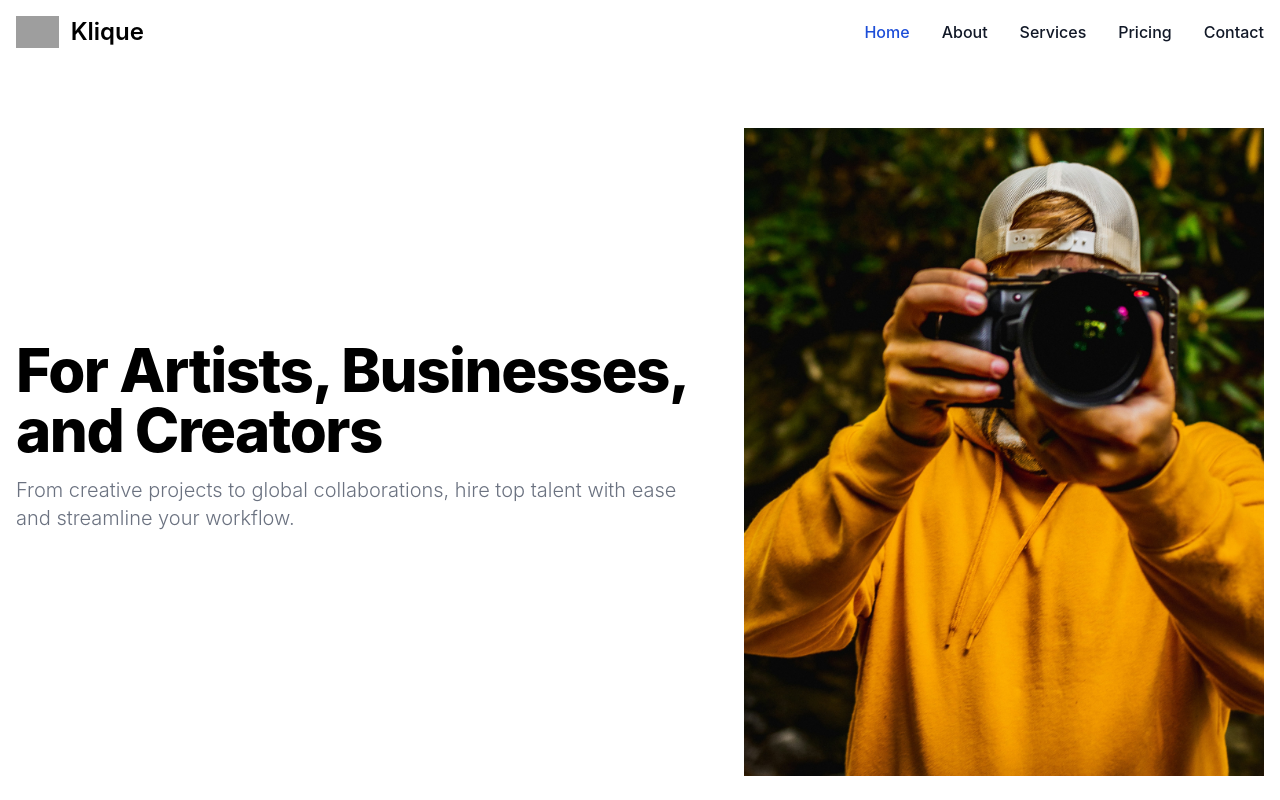
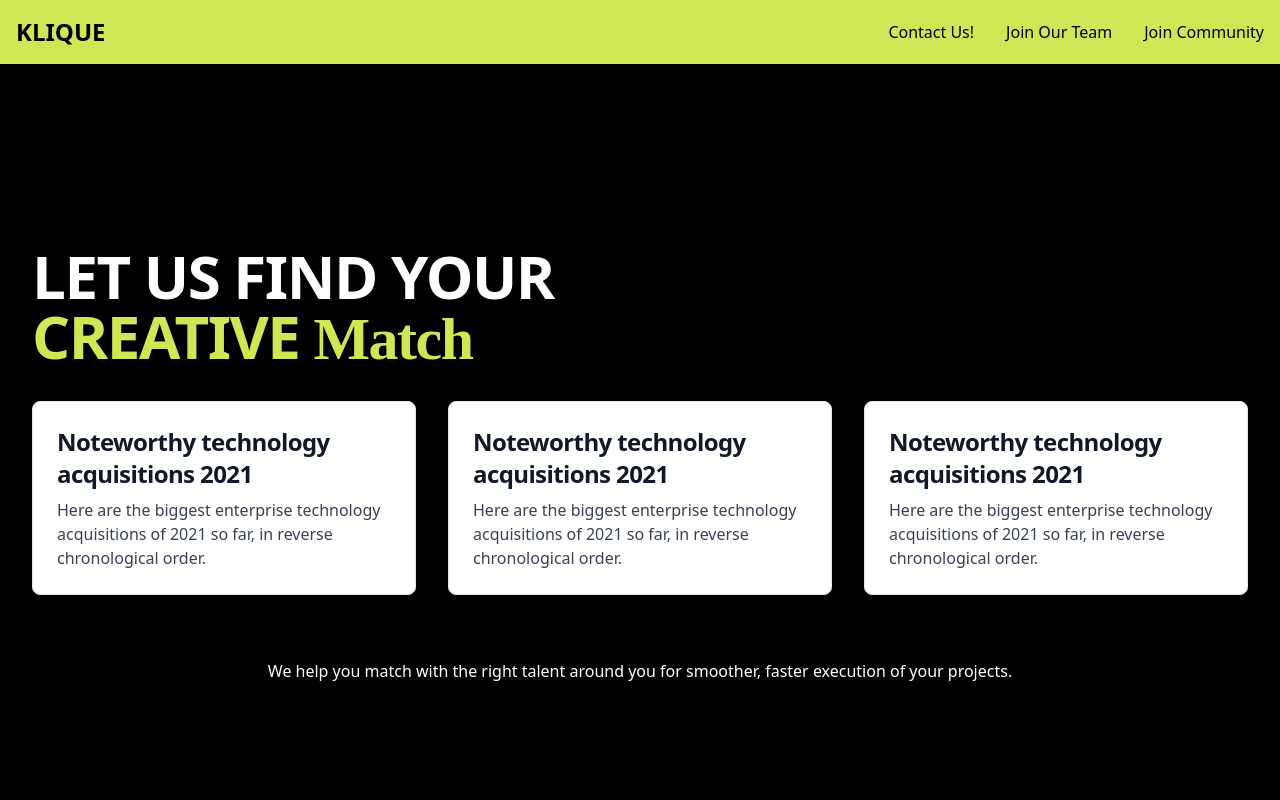
Before and after one commit to Jay8401/Klique, a React (Create React App) app: page / in a window 1280 px wide. Shown: the top 800 px of the page. Built offline with nearby package versions, Linux system fonts and the light colour scheme; grey boxes are pictures that could not be loaded.

Commit message:
fixes landing page

```diff
--- a/src/App.js
+++ b/src/App.js
@@ -1,13 +1,12 @@
 import React from "react";
-import Navbar from "./components/Navbar/Navbar";
-import LandingPage from "./components/LandingPage/LandingPage";
-import TalentPage from "./components/TalentPage/TalentPage";
+import Navbar from "./Pages/Navbar/Navbar";
+import LandingPage from "./Pages/LandingPage/LandingPage";
+
 function App() {
   return (
-    <div>
+    <div className="app-container">
       <Navbar />
       <LandingPage />
-      <TalentPage />
     </div>
   );
 }
--- /dev/null
+++ b/src/Pages/LandingPage/LandingPage.js
@@ -0,0 +1,33 @@
+import React from "react";
+import "./styles.css";
+import Card from "../../components/Card";
+
+const LandingPage = () => {
+  return (
+    <div className="flex flex-col items-center justify-center min-h-screen dark:bg-gray-900">
+      <div className="max-w-screen-xl px-4 mx-auto">
+        <div className="lg:grid lg:grid-cols-7">
+          <div className="lg:col-span-7">
+            <h1 className="flex flex-col text-left mb-8 text-xl font-semibold tracking-tight leading-none md:text-5xl xl:text-6xl dark:text-white">
+              <span>LET US FIND YOUR</span>
+              <span className="text-[#D0E655]">
+                CREATIVE <span className="font-galada">Match</span>
+              </span>
+            </h1>
+          </div>
+        </div>
+        <div className="flex justify-start space-x-8">
+          <Card />
+          <Card />
+          <Card />
+        </div>
+        <p className="mt-8 text-center w-full">
+          We help you match with the right talent around you for smoother,
+          faster execution of your projects.
+        </p>
+      </div>
+    </div>
+  );
+};
+
+export default LandingPage;
--- /dev/null
+++ b/src/Pages/LandingPage/styles.css
@@ -0,0 +1,3 @@
+.font-galada {
+  font-family: "Galada", cursive;
+}
--- /dev/null
+++ b/src/Pages/Navbar/Navbar.js
@@ -0,0 +1,47 @@
+import React from "react";
+
+const Navbar = () => {
+  return (
+    <nav className="border-gray-200 bg-[#D0E655] w-full">
+      <div className="max-w-screen-xl flex flex-wrap items-center justify-between mx-auto p-4">
+        <a href="/" className="flex items-center space-x-3 rtl:space-x-reverse">
+          <span className="self-center text-2xl font-semibold whitespace-nowrap text-black">
+            KLIQUE
+          </span>
+        </a>
+        <div className="hidden w-full md:block md:w-auto" id="navbar-default">
+          <ul className="font-medium flex flex-col p-4 md:p-0 mt-4 border border-gray-100 rounded-lg bg-[#D0E655]  md:flex-row md:space-x-8 rtl:space-x-reverse md:mt-0 md:border-0 md:bg-[#D0E655] dark:border-gray-700">
+
+            <li>
+              <a
+                href="/"
+                className="block py-2 px-3 text-black rounded md:bg-transparent md:p-0 md:hover:text-blue-700"
+                aria-current="page"
+              >
+                Contact Us!
+              </a>
+            </li>
+            <li>
+              <a
+                href="/"
+                className="block py-2 px-3 text-black rounded hover:bg-gray-100 md:hover:bg-transparent md:border-0 md:hover:text-blue-700 md:p-0"
+              >
+                Join Our Team
+              </a>
+            </li>
+            <li>
+              <a
+                href="/"
+                className="block py-2 px-3 text-black rounded hover:bg-gray-100 md:hover:bg-transparent md:border-0 md:hover:text-blue-700 md:p-0"
+              >
+                Join Community
+              </a>
+            </li>
+          </ul>
+        </div>
+      </div>
+    </nav>
+  );
+};
+
+export default Navbar;
--- /dev/null
+++ b/src/components/Card.js
@@ -0,0 +1,17 @@
+import React from "react";
+
+const Card = () => {
+  return (
+    <div className="block max-w-sm p-6 mx-auto mb-8 bg-white border border-gray-200 rounded-lg shadow hover:bg-gray-100 dark:bg-gray-800 dark:border-gray-700 dark:hover:bg-gray-700 lg:w-80 xl:w-96">
+      <h5 className="mb-2 text-2xl font-bold tracking-tight text-gray-900 dark:text-white">
+        Noteworthy technology acquisitions 2021
+      </h5>
+      <p className="font-normal text-gray-700 dark:text-gray-400">
+        Here are the biggest enterprise technology acquisitions of 2021 so far,
+        in reverse chronological order.
+      </p>
+    </div>
+  );
+};
+
+export default Card;
--- a/src/components/LandingPage/LandingPage.js
+++ /dev/null
@@ -1,26 +0,0 @@
-import React from "react";
-
-const LandingPage = () => {
-  return (
-    <div>
-      <section className="bg-white dark:bg-gray-900">
-        <div className="grid max-w-screen-xl px-4 py-8 mx-auto lg:gap-8 xl:gap-0 lg:py-16 lg:grid-cols-12">
-          <div className="mr-auto place-self-center lg:col-span-7">
-            <h1 className="max-w-2xl mb-4 text-4xl font-extrabold tracking-tight leading-none md:text-5xl xl:text-6xl dark:text-white">
-              For Artists, Businesses, and Creators
-            </h1>
-            <p className="max-w-2xl mb-6 font-light text-gray-500 lg:mb-8 md:text-lg lg:text-xl dark:text-gray-400">
-              From creative projects to global collaborations, hire top talent
-              with ease and streamline your workflow.
-            </p>
-          </div>
-          <div className="hidden lg:mt-0 lg:col-span-5 lg:flex">
-            <img className="h-auto" src="/images/hero2.jpg" alt="mockup" />
-          </div>
-        </div>
-      </section>
-    </div>
-  );
-};
-
-export default LandingPage;
--- a/src/components/Navbar/Navbar.js
+++ /dev/null
@@ -1,72 +0,0 @@
-import React from "react";
-
-const Navbar = () => {
-  return (
-    <div>
-      <nav className="bg-white border-gray-200 dark:bg-gray-900">
-        <div className="max-w-screen-xl flex flex-wrap items-center justify-between mx-auto p-4">
-          <a
-            href="/"
-            className="flex items-center space-x-3 rtl:space-x-reverse"
-          >
-            <img
-              src="https://flowbite.com/docs/images/logo.svg"
-              className="h-8"
-              alt="Flowbite Logo"
-            />
-            <span className="self-center text-2xl font-semibold whitespace-nowrap dark:text-white">
-              Klique
-            </span>
-          </a>
-          <div className="hidden w-full md:block md:w-auto" id="navbar-default">
-            <ul className="font-medium flex flex-col p-4 md:p-0 mt-4 border border-gray-100 rounded-lg bg-gray-50 md:flex-row md:space-x-8 rtl:space-x-reverse md:mt-0 md:border-0 md:bg-white dark:bg-gray-800 md:dark:bg-gray-900 dark:border-gray-700">
-              <li>
-                <a
-                  href="/"
-                  className="block py-2 px-3 text-white bg-blue-700 rounded md:bg-transparent md:text-blue-700 md:p-0 dark:text-white md:dark:text-blue-500"
-                  aria-current="page"
-                >
-                  Home
-                </a>
-              </li>
-              <li>
-                <a
-                  href="/"
-                  className="block py-2 px-3 text-gray-900 rounded hover:bg-gray-100 md:hover:bg-transparent md:border-0 md:hover:text-blue-700 md:p-0 dark:text-white md:dark:hover:text-blue-500 dark:hover:bg-gray-700 dark:hover:text-white md:dark:hover:bg-transparent"
-                >
-                  About
-                </a>
-              </li>
-              <li>
-                <a
-                  href="/"
-                  className="block py-2 px-3 text-gray-900 rounded hover:bg-gray-100 md:hover:bg-transparent md:border-0 md:hover:text-blue-700 md:p-0 dark:text-white md:dark:hover:text-blue-500 dark:hover:bg-gray-700 dark:hover:text-white md:dark:hover:bg-transparent"
-                >
-                  Services
-                </a>
-              </li>
-              <li>
-                <a
-                  href="/"
-                  className="block py-2 px-3 text-gray-900 rounded hover:bg-gray-100 md:hover:bg-transparent md:border-0 md:hover:text-blue-700 md:p-0 dark:text-white md:dark:hover:text-blue-500 dark:hover:bg-gray-700 dark:hover:text-white md:dark:hover:bg-transparent"
-                >
-                  Pricing
-                </a>
-              </li>
-              <li>
-                <a
-                  href="/"
-                  className="block py-2 px-3 text-gray-900 rounded hover:bg-gray-100 md:hover:bg-transparent md:border-0 md:hover:text-blue-700 md:p-0 dark:text-white md:dark:hover:text-blue-500 dark:hover:bg-gray-700 dark:hover:text-white md:dark:hover:bg-transparent"
-                >
-                  Contact
-                </a>
-              </li>
-            </ul>
-          </div>
-        </div>
-      </nav>
-    </div>
-  );
-};
-
-export default Navbar;
--- a/src/components/TalentPage/TalentPage.js
+++ /dev/null
@@ -1,35 +0,0 @@
-import React from "react";
-
-const TalentPage = () => {
-  return (
-    <div>
-      <section className="bg-white dark:bg-gray-900">
-        <div className="grid max-w-screen-xl px-4 py-8 mx-auto lg:gap-8 xl:gap-0 lg:py-16 lg:grid-cols-12">
-          <div className="hidden lg:flex lg:col-span-5 lg:justify-center">
-            <img
-              src="/images/hero3.png"
-              alt="mockup"
-              className="w-full h-auto max-h-96" // Tailwind CSS classes for width and height adjustment
-            />
-          </div>
-          <div className="mr-auto place-self-center lg:col-span-7">
-            <h1 className="max-w-2xl mb-4 text-4xl font-extrabold tracking-tight leading-none md:text-5xl xl:text-6xl dark:text-white">
-              Talent Signup
-            </h1>
-            <p className="max-w-2xl mb-6 font-light text-gray-500 lg:mb-8 md:text-lg lg:text-xl dark:text-gray-400">
-              Please signup to join our team of great talent.
-              <a
-                href="https://forms.gle/gjdubpBbLAmj1D4K6"
-                className="text-blue-500"
-              >
-                Click here.
-              </a>
-            </p>
-          </div>
-        </div>
-      </section>
-    </div>
-  );
-};
-
-export default TalentPage;
--- a/src/index.css
+++ b/src/index.css
@@ -2,16 +2,29 @@
 @tailwind components;
 @tailwind utilities;
 
+/* src/index.css */
 body {
-  margin: 0;
-  font-family: -apple-system, BlinkMacSystemFont, "Segoe UI", "Roboto", "Oxygen",
-    "Ubuntu", "Cantarell", "Fira Sans", "Droid Sans", "Helvetica Neue",
-    sans-serif;
-  -webkit-font-smoothing: antialiased;
-  -moz-osx-font-smoothing: grayscale;
+  background-color: black;
+  color: white; /* Optional: to make text readable on a black background */
 }
 
-code {
-  font-family: source-code-pro, Menlo, Monaco, Consolas, "Courier New",
-    monospace;
+/* Ensure that all components take the full height of the viewport */
+html,
+body,
+#root {
+  height: 100%;
+  margin: 0;
+  padding: 0;
 }
+
+/* Make sure your root element uses the full height */
+#root {
+  display: flex;
+  flex-direction: column;
+  min-height: 100%;
+}
+
+/* Ensure your app component also uses the full height */
+.app-container {
+  flex: 1;
+}
--- a/tailwind.config.js
+++ b/tailwind.config.js
@@ -2,7 +2,11 @@
 module.exports = {
   content: ["./src/**/*.{js,jsx,ts,tsx}"],
   theme: {
-    extend: {},
+    extend: {
+      fontFamily: {
+        montserrat: ["Montserrat", "sans-serif"],
+      },
+    },
   },
   plugins: [],
 };
```
Also changed, not shown: components.json (added).
